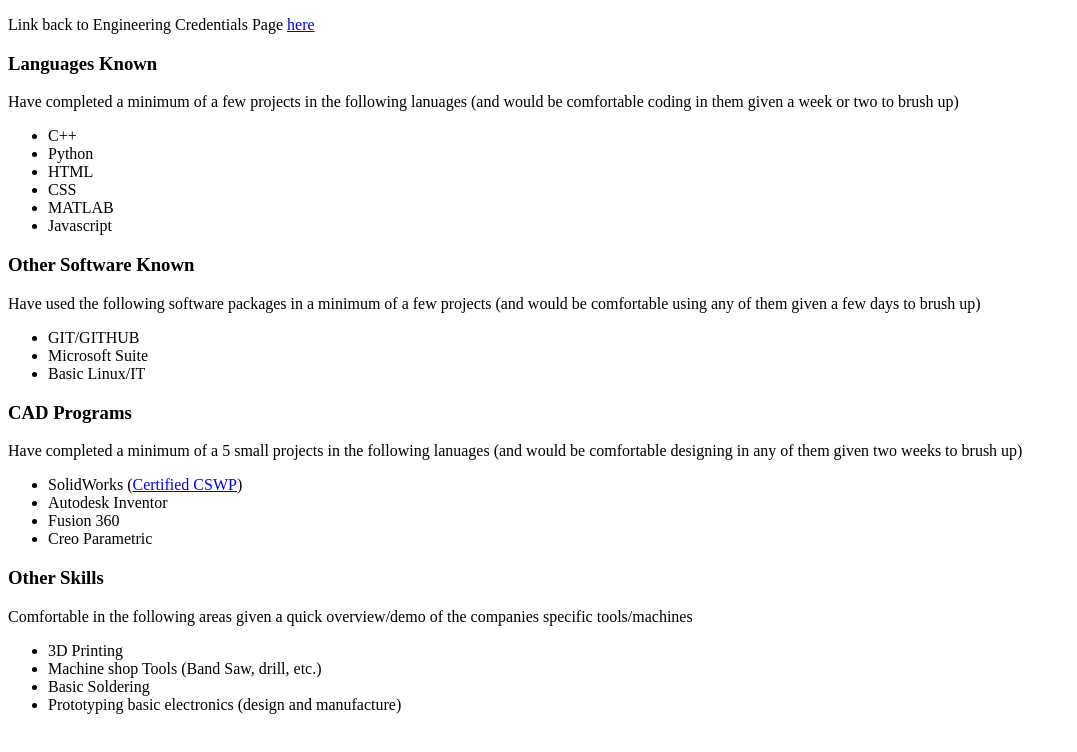
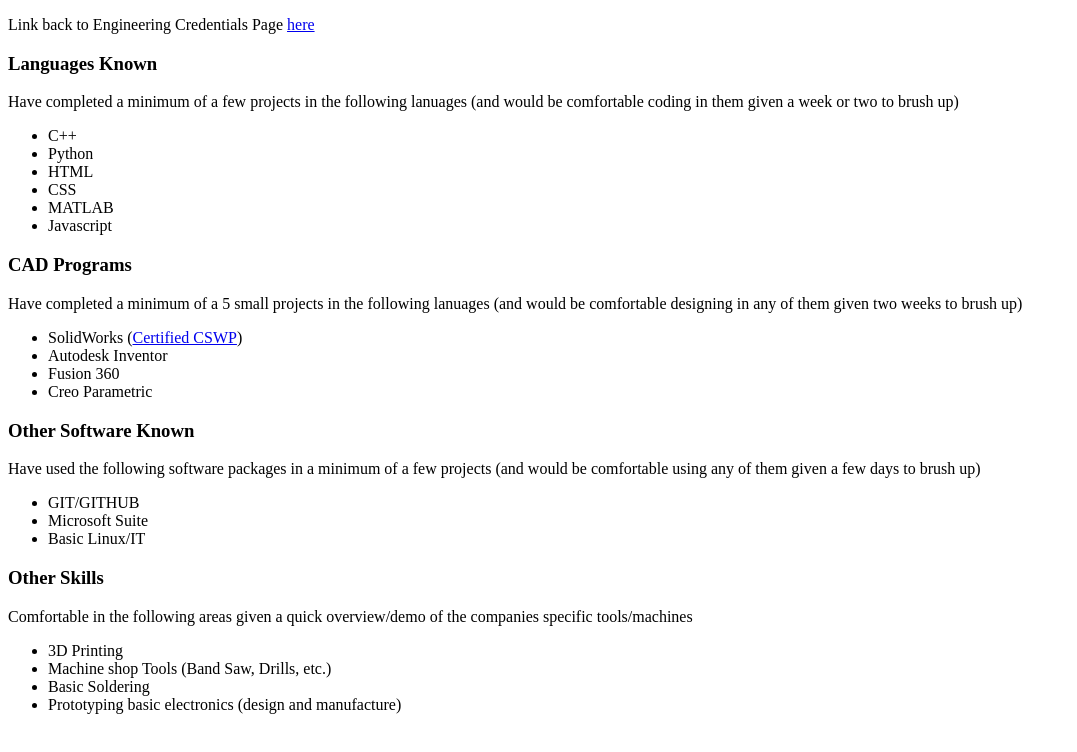
Before and after one commit to FirstFew/Wills-Website, a plain HTML site: page Skills.html in a window 1280 px wide. Shown: the whole page, without its empty margins (0-1077 px from the left). Drawn offline with Linux system fonts and the light colour scheme.

Commit message:
Added Images folder and slightly modified the skills and index pages

```diff
--- a/Skills.html
+++ b/Skills.html
@@ -23,6 +23,16 @@
         </ul>
     </div>
     <div>
+        <h3>CAD Programs</h3>
+        <p>Have completed a minimum of a 5 small projects in the following lanuages (and would be comfortable designing in any of them given two weeks to brush up)</p>
+        <ul>
+            <li>SolidWorks (<a href ='Images/Certificate_C-7LNHZXUT4W.pdf'>Certified CSWP</a>)</li>
+            <li>Autodesk Inventor</li>
+            <li>Fusion 360</li>
+            <li>Creo Parametric</li>
+        </ul>
+    </div>
+    <div>
         <h3>Other Software Known</h3>
         <p>Have used the following software packages in a minimum of a few projects (and would be comfortable using any of them given a few days to brush up)</p>
         <ul>
@@ -32,21 +42,11 @@
         </ul>
     </div>
     <div>
-        <h3>CAD Programs</h3>
-        <p>Have completed a minimum of a 5 small projects in the following lanuages (and would be comfortable designing in any of them given two weeks to brush up)</p>
-        <ul>
-            <li>SolidWorks (<a href ='Certificate_C-7LNHZXUT4W.pdf'>Certified CSWP</a>)</li>
-            <li>Autodesk Inventor</li>
-            <li>Fusion 360</li>
-            <li>Creo Parametric</li>
-        </ul>
-    </div>
-    <div>
         <h3>Other Skills</h3>
         <p>Comfortable in the following areas given a quick overview/demo of the companies specific tools/machines</p>
         <ul>
             <li>3D Printing</li>
-            <li>Machine shop Tools (Band Saw, drill, etc.)</li>
+            <li>Machine shop Tools (Band Saw, Drills, etc.)</li>
             <li>Basic Soldering</li>
             <li>Prototyping basic electronics (design and manufacture)</li>
         </ul>
```
Also changed, not shown: index.html (+1 -1 lines), 2 other files.
